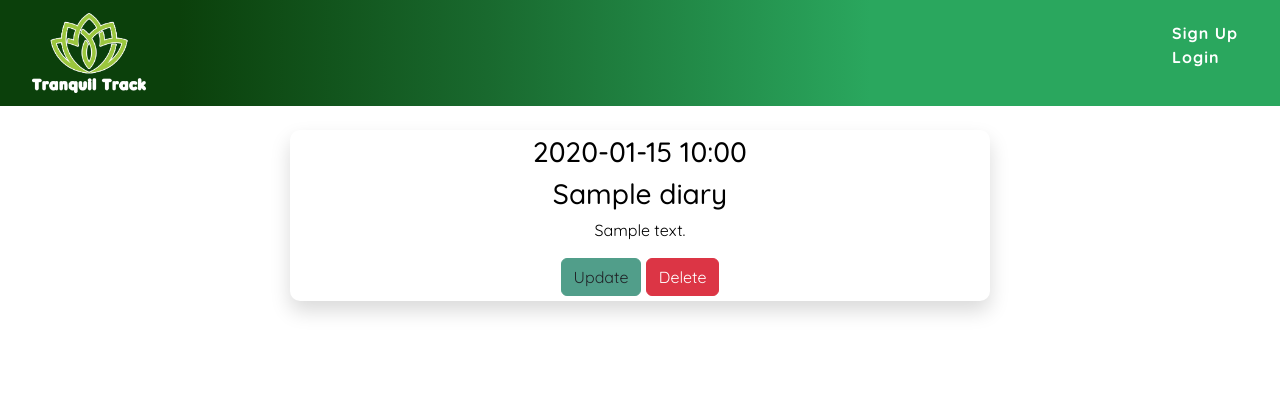
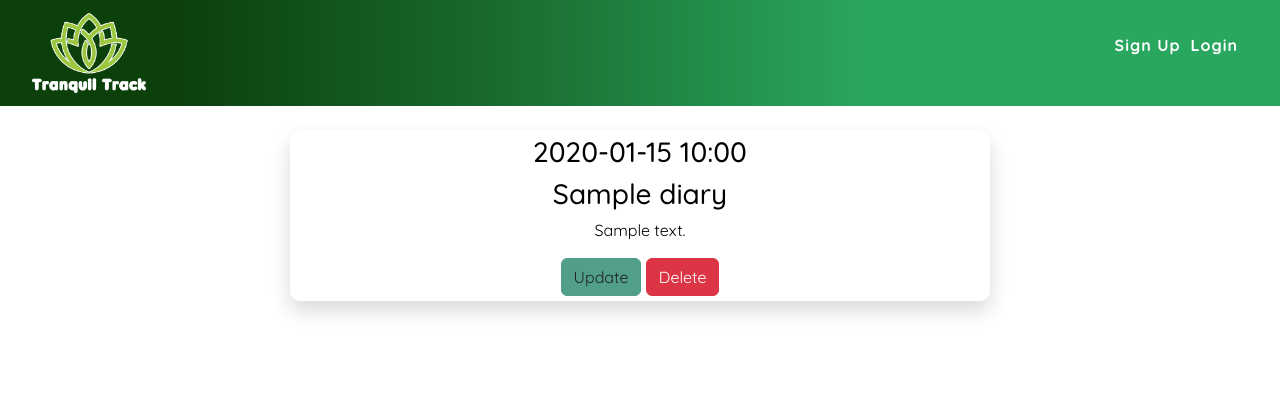
Before and after one commit to KTC96/TranquilTrack, a Django app: page /diary/1 in a window 1280 px wide. Shown: the top 420 px of the page. Run offline with Django 3.2, Linux system fonts and the light colour scheme; tables that the repository leaves empty hold one stand-in row (values such as "Sample post"); some libraries are stand-ins or nearby versions; some web fonts are replaced.

Commit message:
Update sign-up btn display

```diff
--- a/static/css/style.css
+++ b/static/css/style.css
@@ -365,6 +365,13 @@ ul{
   padding: 5rem 2rem;
 }
 
+.in-line{
+  display: inline-flex;
+}
+
+.margin-signup{
+  margin-right: 10px;
+}
 
 @media screen and (min-width: 310px) {
   .affirmation-box {
--- a/templates/base.html
+++ b/templates/base.html
@@ -111,13 +111,13 @@
           {% endif %}
         </ul>
         <span class="navbar-text">
-          <ul>
+          <ul class="in-line">
             {% if user.is_authenticated %}
             <li class="nav-item">
               <a class="nav-link" href="{% url 'account_logout' %}">Logout</a>
             </li>
             {% else %}
-            <li class="nav-item">
+            <li class="nav-item margin-signup">
               <a class="nav-link" href="{% url 'account_signup' %}">Sign Up</a>
             </li>
             <li class="nav-item">
--- a/tranquil_track/settings.py
+++ b/tranquil_track/settings.py
@@ -168,4 +168,4 @@ DEFAULT_FILE_STORAGE = 'cloudinary_storage.storage.MediaCloudinaryStorage'
 # Default primary key field type
 # https://docs.djangoproject.com/en/3.2/ref/settings/#default-auto-field
 
-CSRF_TRUSTED_ORIGINS = ['https://8000-veronika282-tranquiltra-oyfxa35bai3.ws-eu106.gitpod.io']
+CSRF_TRUSTED_ORIGINS = ['https://8000-veronika282-tranquiltra-9nw9kj7wtn6.ws-eu106.gitpod.io']
```
